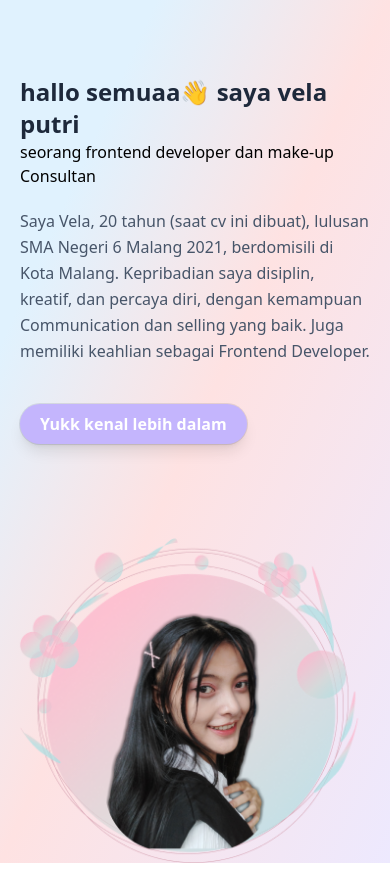
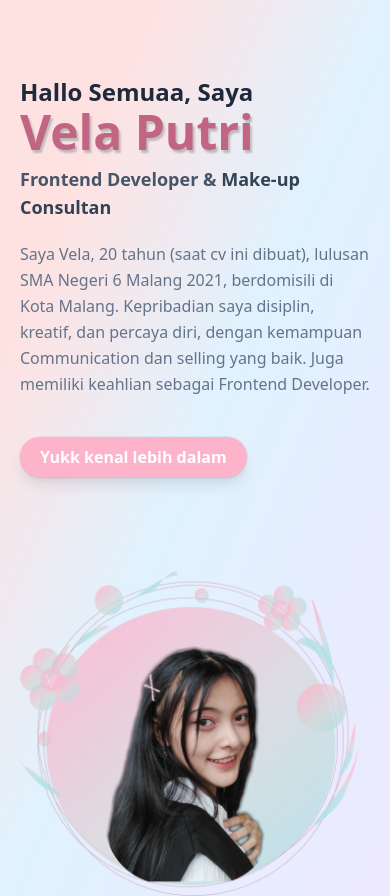
Before and after one commit to itsMeVela/myProfil, a website: page public/index.html in a window 390 px wide. Before the commit the page ends 863 px from the top, so only its background shows below. Drawn offline with Linux system fonts and the light colour scheme.

Commit message:
color tombol yuk kenal lebih dekat

```diff
--- a/public/index.html
+++ b/public/index.html
@@ -8,19 +8,19 @@
 </head>
 <body>
    <!-- Header start -->
-   <section id="home" class="pt-16 bg-gradient-to-tl from-violet-100 via-40%  via-red-100 via-50% to-sky-100 to-80% lg:pt-0">
+   <section id="home" class="pt-16 bg-gradient-to-tl from-violet-100 via-40%  via-sky-100 via-50% to-red-100 to-80% lg:pt-0">
     <div class="container">
       <div class="flex flex-wrap">
         <div class=" w-full  mx-auto px-5 py-3 lg:w-1/2">
         <div>
-          <h1 class="text-2xl font-bold text-slate-800 sm:text-4xl lg:text-6xl lg:max-w-full  lg:mt-32">
-            hallo semuaa👋 saya vela putri
+          <h1 class="text-2xl font-bold text-dark   sm:text-4xl lg:text-6xl lg:max-w-full  lg:mt-32">
+            Hallo Semuaa, Saya <br> <span class="text-textKu text-5xl mt-1" style="text-shadow: 2px 3px 2px rgb(192, 185, 192)">Vela Putri</span>
           </h1>
-          <h2>seorang frontend developer dan make-up Consultan
+          <h2 class="text-slate-600 text-lg font-semibold mt-2">Frontend Developer & <span class="text-slate-700">Make-up Consultan</span>
           </h2>
         </div>
          <div>
-          <p class="text-slate-600 mt-5 leading-relaxed font-medium  lg:text-xl lg:text-slate-500 lg:mt-6">
+          <p class="text-slate-500 mt-5 leading-relaxed font-medium  lg:text-xl lg:text-slate-500 lg:mt-6">
             Saya Vela, 20 tahun (saat cv ini dibuat), lulusan SMA Negeri 6
             Malang 2021, berdomisili di Kota Malang.
             Kepribadian saya disiplin, kreatif, dan percaya diri,
@@ -33,8 +33,8 @@
           <div>
             <div class="flex items-start space-x-3">
               <button
-                class="font-semibold text-white bg-violet-300 rounded-full shadow-lg py-2 px-5 my-10 block hover:bg-violet-400
-                 active:bg-violet-700 focus:ring focus:ring-violet-200 ring-1 ring-slate-900/10 space-y-4 transition duration-300
+                class="font-semibold text-white bg-[#FDB3CA] [#ef93af]  rounded-full shadow-lg py-2 px-5 my-10 block hover:bg-[#f5a9c0]
+                 active:bg-[#ef93af] focus:ring focus:ring-[#f5d0db] ring-1 ring-slate-900/5 space-y-4 transition duration-300
                  lg:text-lg"
               >
                 Yukk kenal lebih dalam
--- a/tailwind.config.js
+++ b/tailwind.config.js
@@ -2,7 +2,12 @@
 module.exports = {
   content: ["./public/**/*.{html,js}"],
   theme: {
-    extend: {},
+    extend: {
+      colors: {
+        textKu: '#C26582',
+        dark: '#1e293b'
+      }
+    },
   },
   plugins: [],
 }
```
Also changed, not shown: public/css/output.css.
